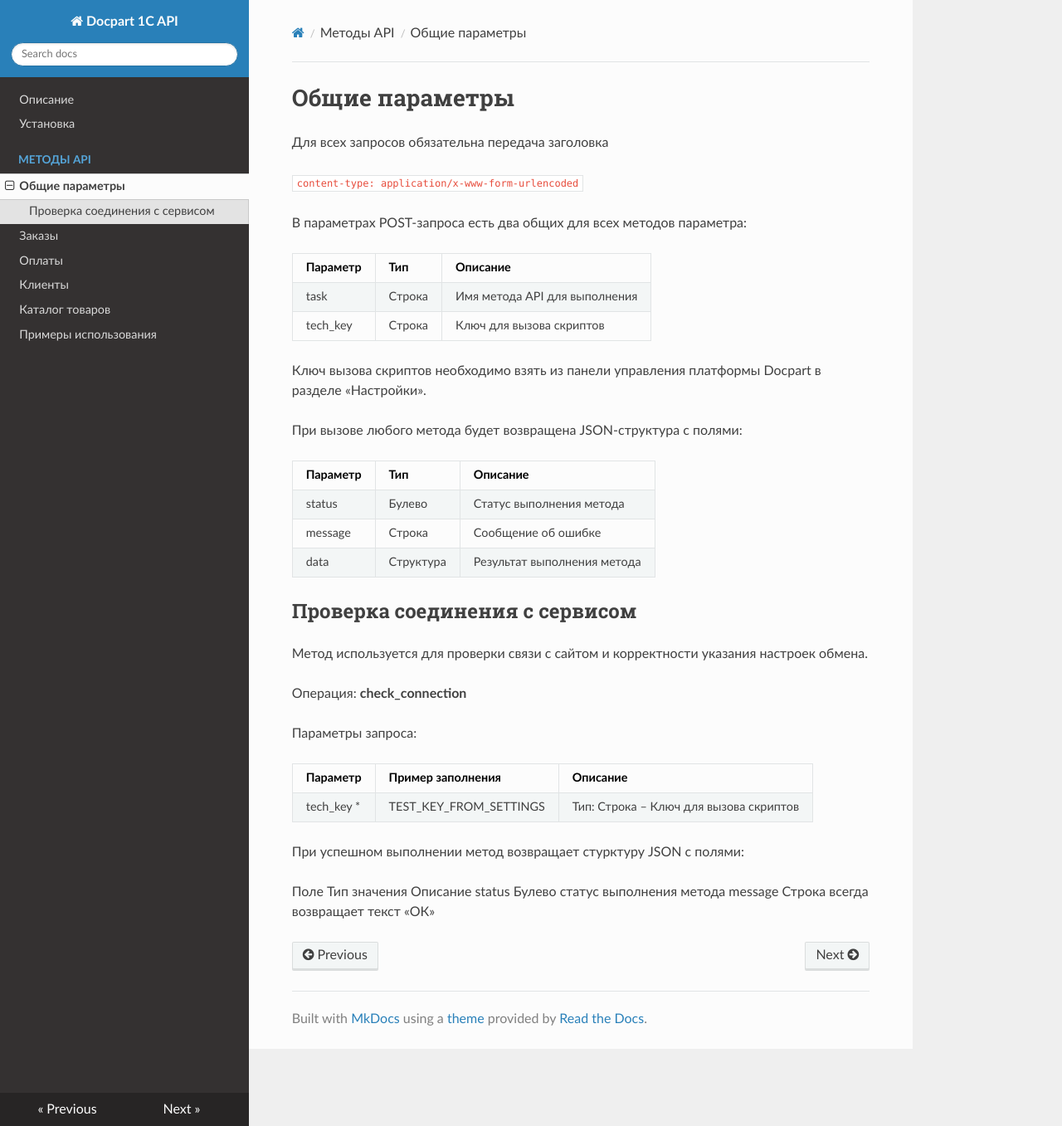
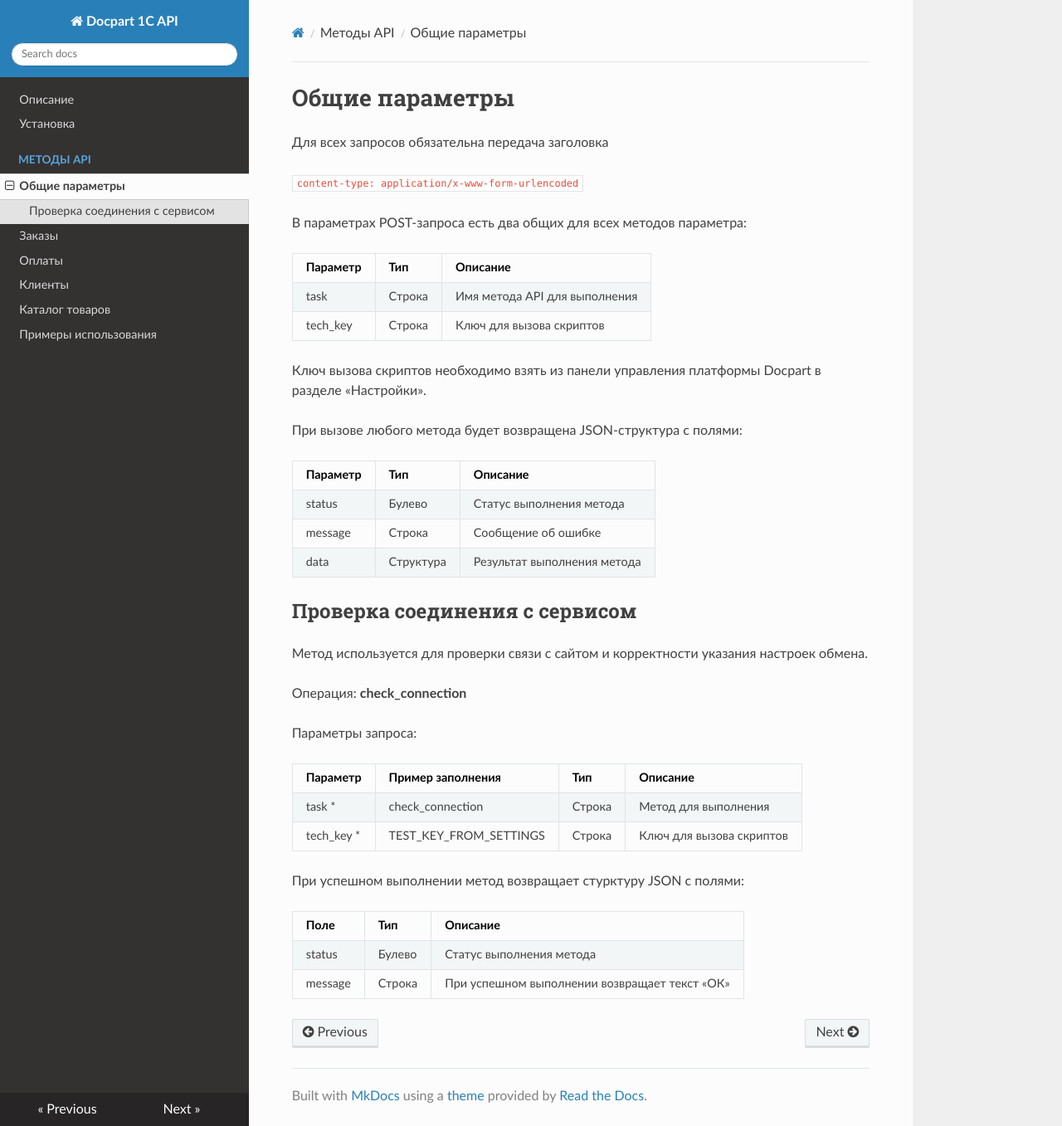
Before and after one commit to emayskiy/Docpart_1C_API_WIKI, an MkDocs documentation site: the page built from docs/common_methods.md, in a window 1280 px wide and 1357 px high. Shown: the whole window at 83% size. Built offline with MkDocs 1.6.1, drawn with Linux system fonts in a browser that asks for light colours; nearby versions of some CDN libraries.

Commit message:
Update common_methods.md

```diff
--- a/docs/common_methods.md
+++ b/docs/common_methods.md
@@ -28,12 +28,14 @@
 
 Параметры запроса:
 
-|Параметр | Пример заполнения |	Описание|
-|---|---|---|
-|tech_key *|TEST_KEY_FROM_SETTINGS|Тип: Строка – Ключ для вызова скриптов|
+|**Параметр**|**Пример заполнения**|**Тип**|**Описание**|
+|---|---|---|---|
+|task *|check_connection|Строка|Метод для выполнения|
+|tech_key *|TEST_KEY_FROM_SETTINGS|Строка|Ключ для вызова скриптов|
 
 При успешном выполнении метод возвращает стурктуру JSON с полями:
 
-Поле	Тип значения	Описание
-status	Булево	статус выполнения метода
-message	Строка	всегда возвращает текст «ОК»
+|**Поле**|**Тип**|**Описание**|
+|---|---|---|
+|status|Булево|Статус выполнения метода|
+|message|Строка|При успешном выполнении возвращает текст «ОК»|
```
